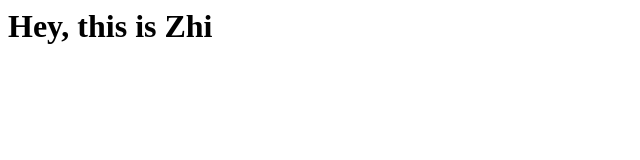
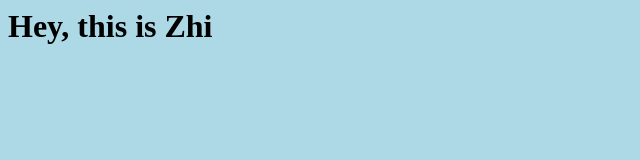
Before and after one commit to ZHIwork/Personal-WebPage, a plain HTML site: page mainPage.html in a window 1280 px wide. Shown: the whole page, without its empty margins (0-640 px from the left). Drawn offline with Linux system fonts and the light colour scheme.

Commit message:
modified mainPage.html, create a css file linked to html

```diff
--- /dev/null
+++ b/mainPage.css
@@ -0,0 +1,3 @@
+body{
+  background-color: lightblue;
+}
--- a/mainPage.html
+++ b/mainPage.html
@@ -1,4 +1,7 @@
-<body>
+<head>
+  <link rel="stylesheet" type="text/css" href="mainPage.css" media="screen" />
+</head>
+<body class="full-body">
   <div>
     <h1>Hey, this is Zhi</h1>
   </div>
```
